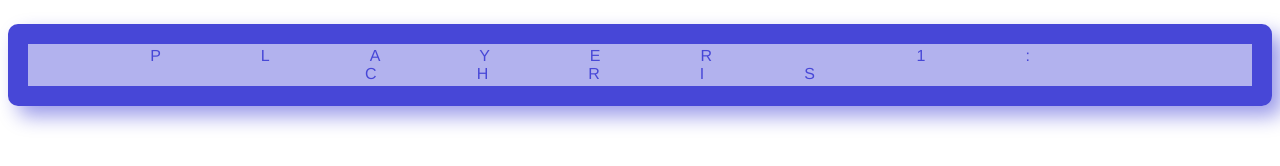
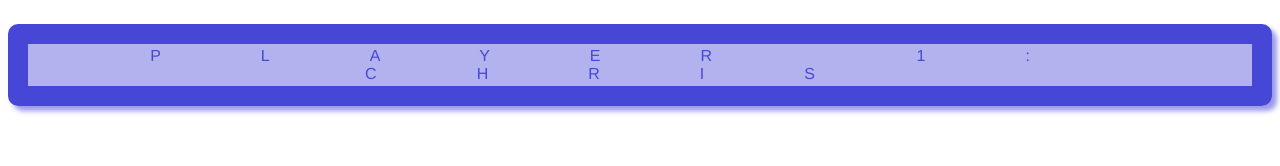
Before and after one commit to PiotrTorun/PiotrTorun.github.io, a plain HTML site: page index.html in a window 1280 px wide. Drawn offline with Linux system fonts and the light colour scheme.

Commit message:
Update style.css

```diff
--- a/style.css
+++ b/style.css
@@ -6,7 +6,7 @@ p {
   border: 20px solid rgba(0,0,200,0.6);
   background: rgba(0,0,200,0.3);
   color: rgba(0,0,200,0.6);
-  box-shadow: 10px 10px 20px rgba(0,0,200,0.4);
+  box-shadow: 5px 5px 5px rgba(0,0,200,0.4);
   border-radius: 10px;
   padding: 3px 10px;
   display: inline-block;
```
